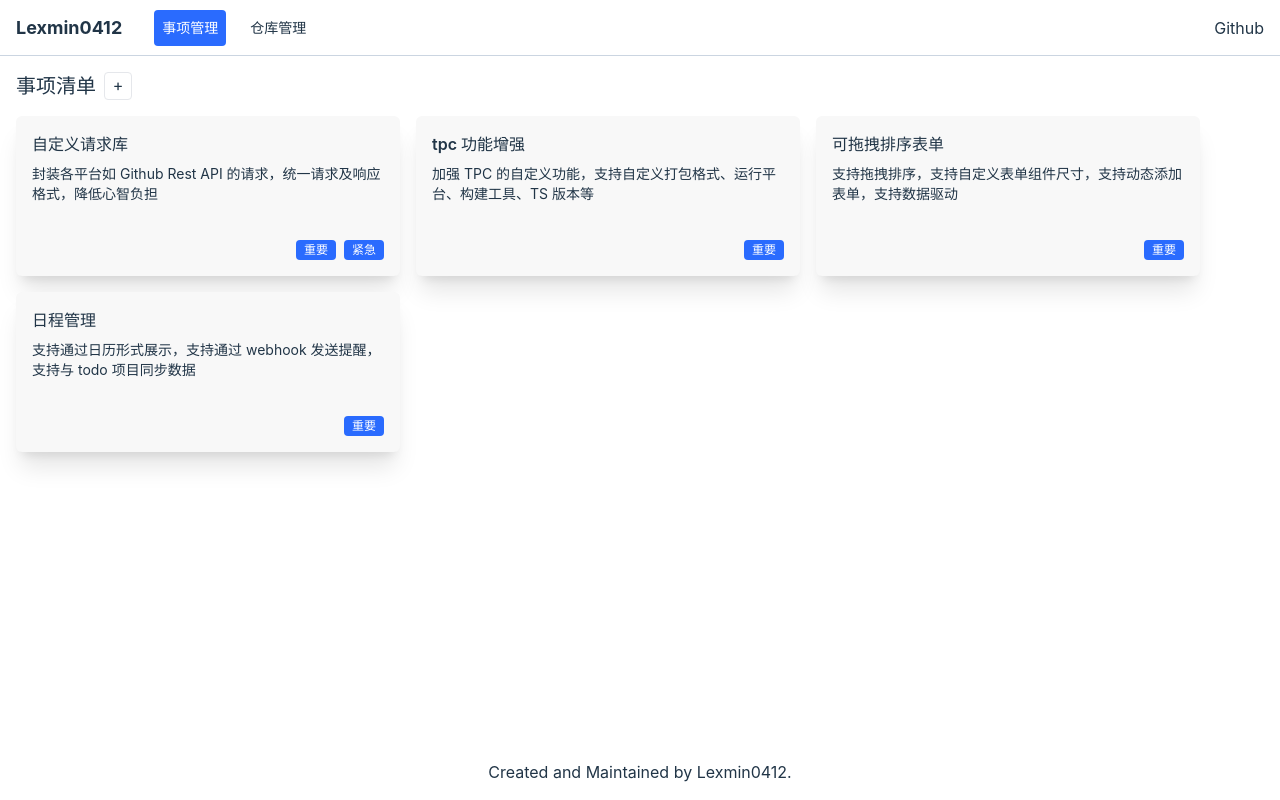
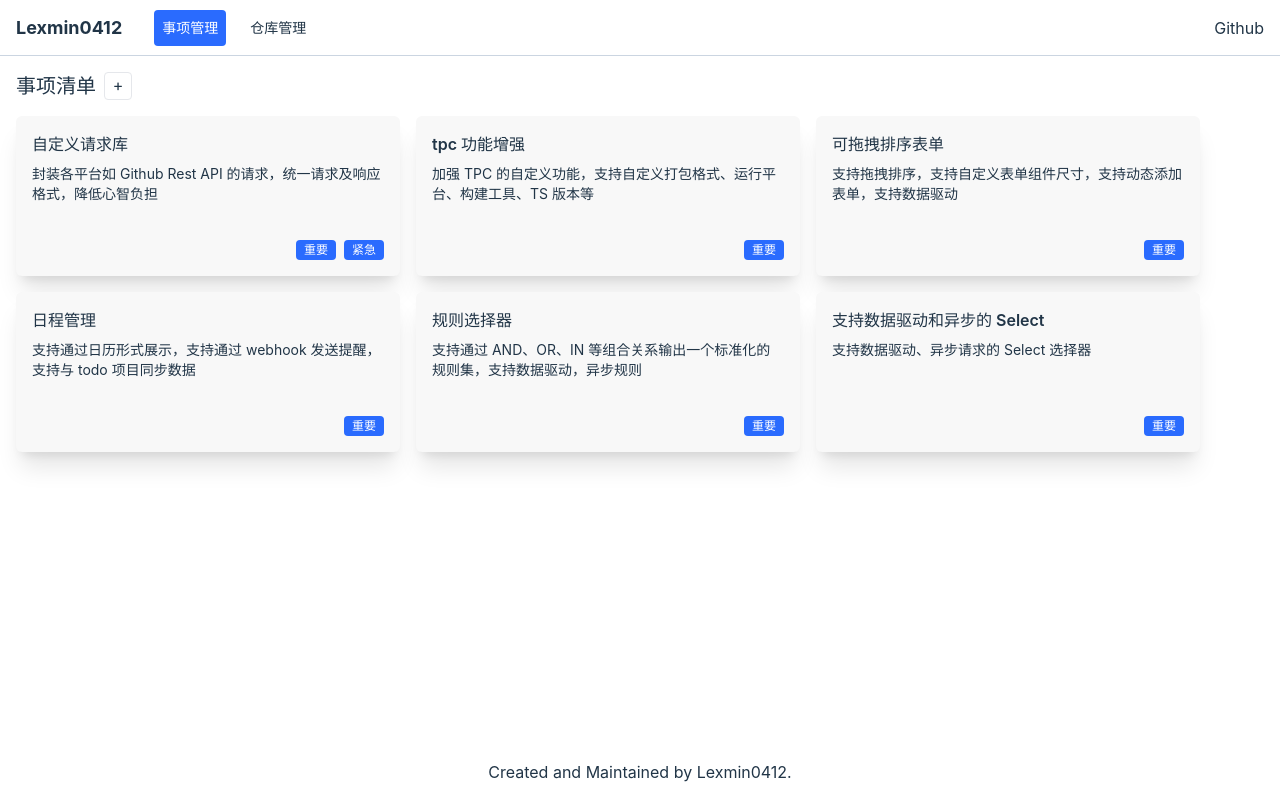
Before and after one commit to lexmin0412/workbench, a React (Vite) app: page / in a window 1280 px wide. Built offline with nearby package versions, Linux system fonts and the light colour scheme.

Commit message:
feat: add some tips

```diff
--- a/src/pages/issues/index.tsx
+++ b/src/pages/issues/index.tsx
@@ -28,6 +28,18 @@ export default function Issues() {
       id: Math.random(),
       title: "日程管理",
       desc: "支持通过日历形式展示，支持通过 webhook 发送提醒，支持与 todo 项目同步数据",
+      tags: ["重要"],
+    },
+    {
+      id: Math.random(),
+      title: "规则选择器",
+      desc: "支持通过 AND、OR、IN 等组合关系输出一个标准化的规则集，支持数据驱动，异步规则",
+      tags: ["重要"],
+    },
+    {
+      id: Math.random(),
+      title: "支持数据驱动和异步的 Select",
+      desc: "支持数据驱动、异步请求的 Select 选择器",
       tags: ["重要"],
     },
   ];
```
